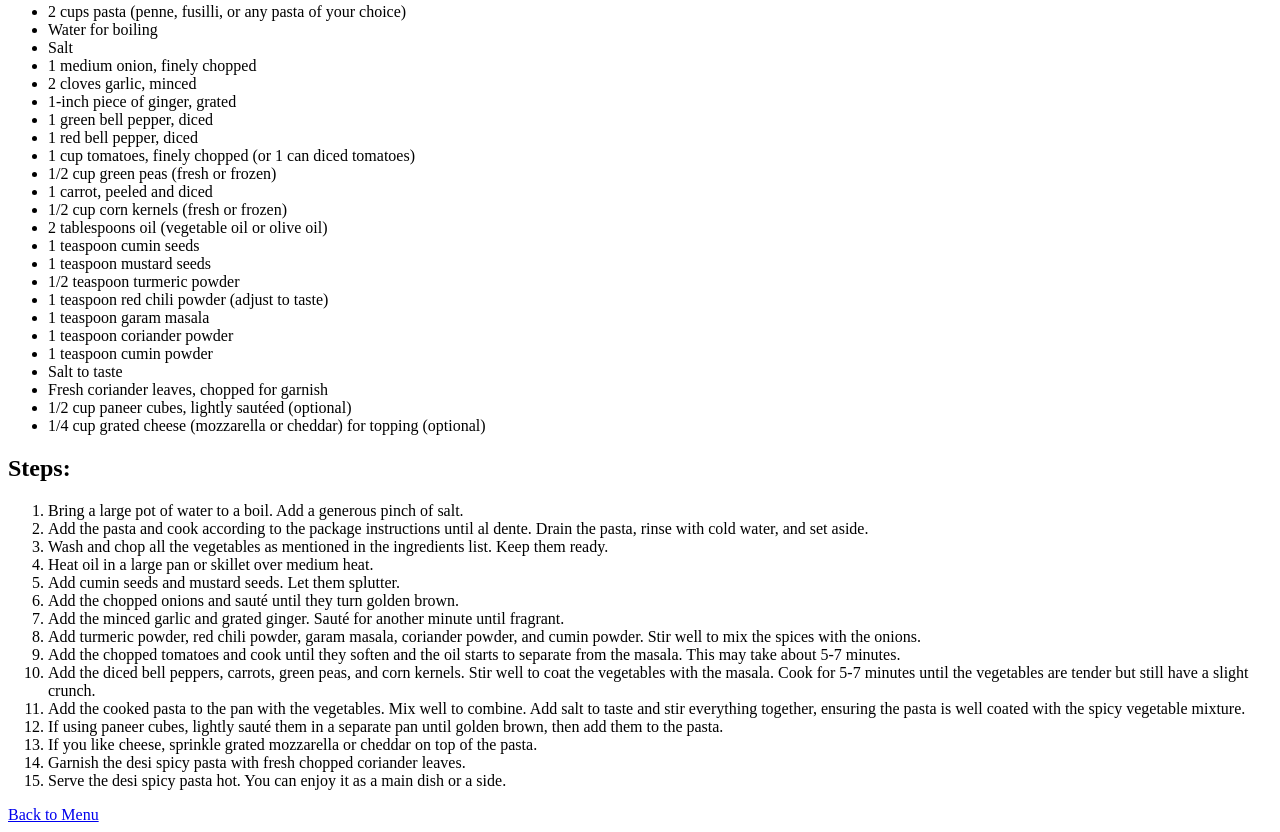
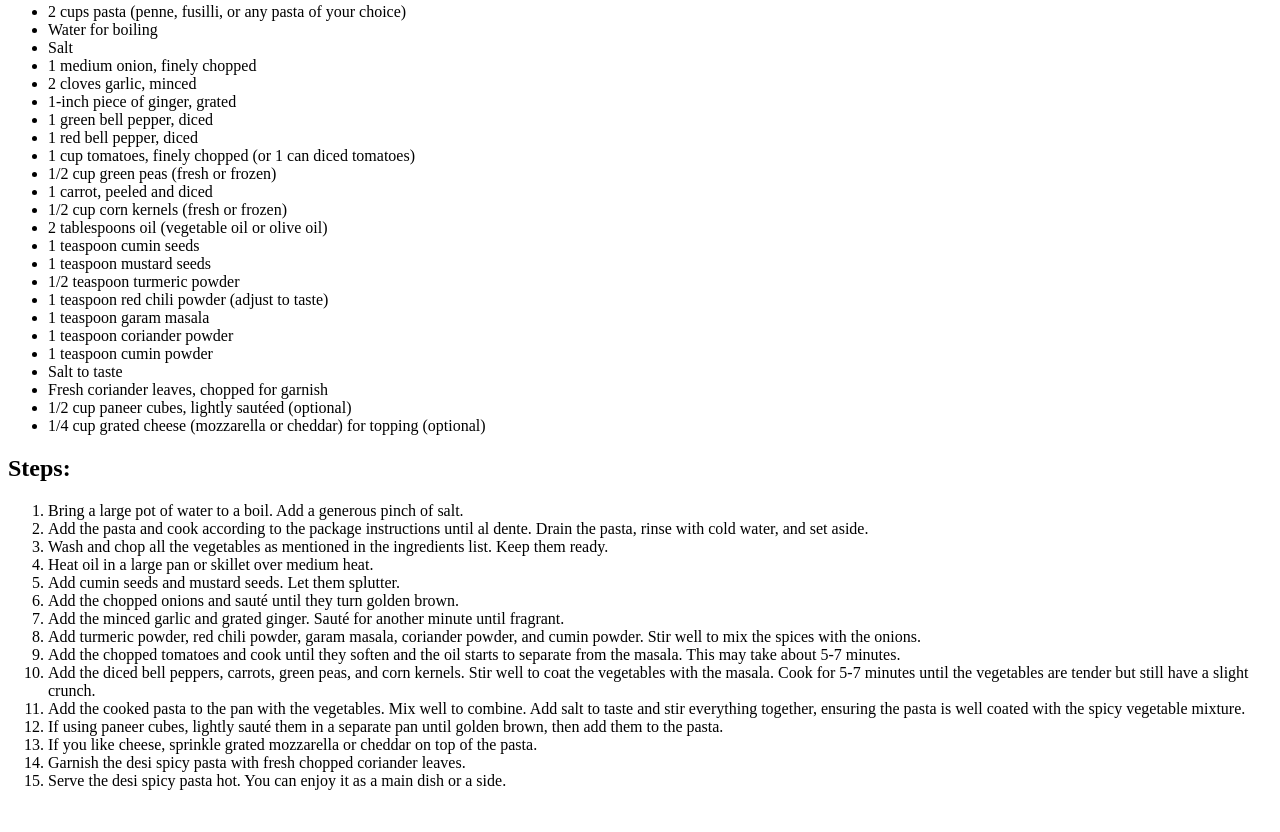
Before and after one commit to anax747/odin-recipes, a plain HTML site: page recipes/pasta.html in a window 1280 px wide. Shown: the part 448-1280 px from the top of the page. After the commit the page ends 1254 px from the top, so only its background shows below. Drawn offline with Linux system fonts and the light colour scheme.

Commit message:
deleted the link to index.html line

```diff
--- a/recipes/pasta.html
+++ b/recipes/pasta.html
@@ -56,6 +56,6 @@
         <li>Serve the desi spicy pasta hot. You can enjoy it as a main dish or a side.</li>
     </ol>
 
-    <a href="../index.html">Back to Menu</a>
+
 </body>
 </html>
```
